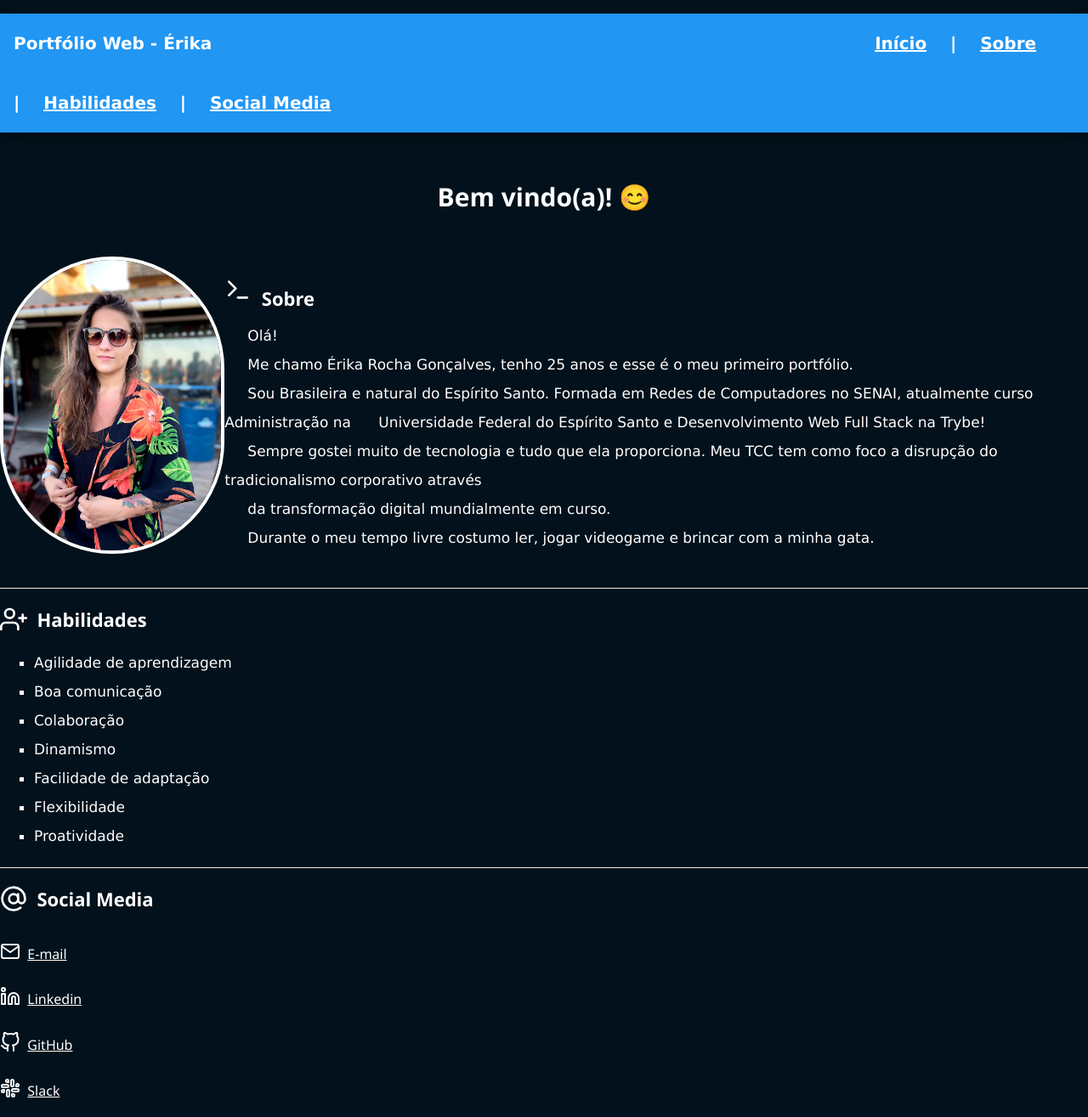
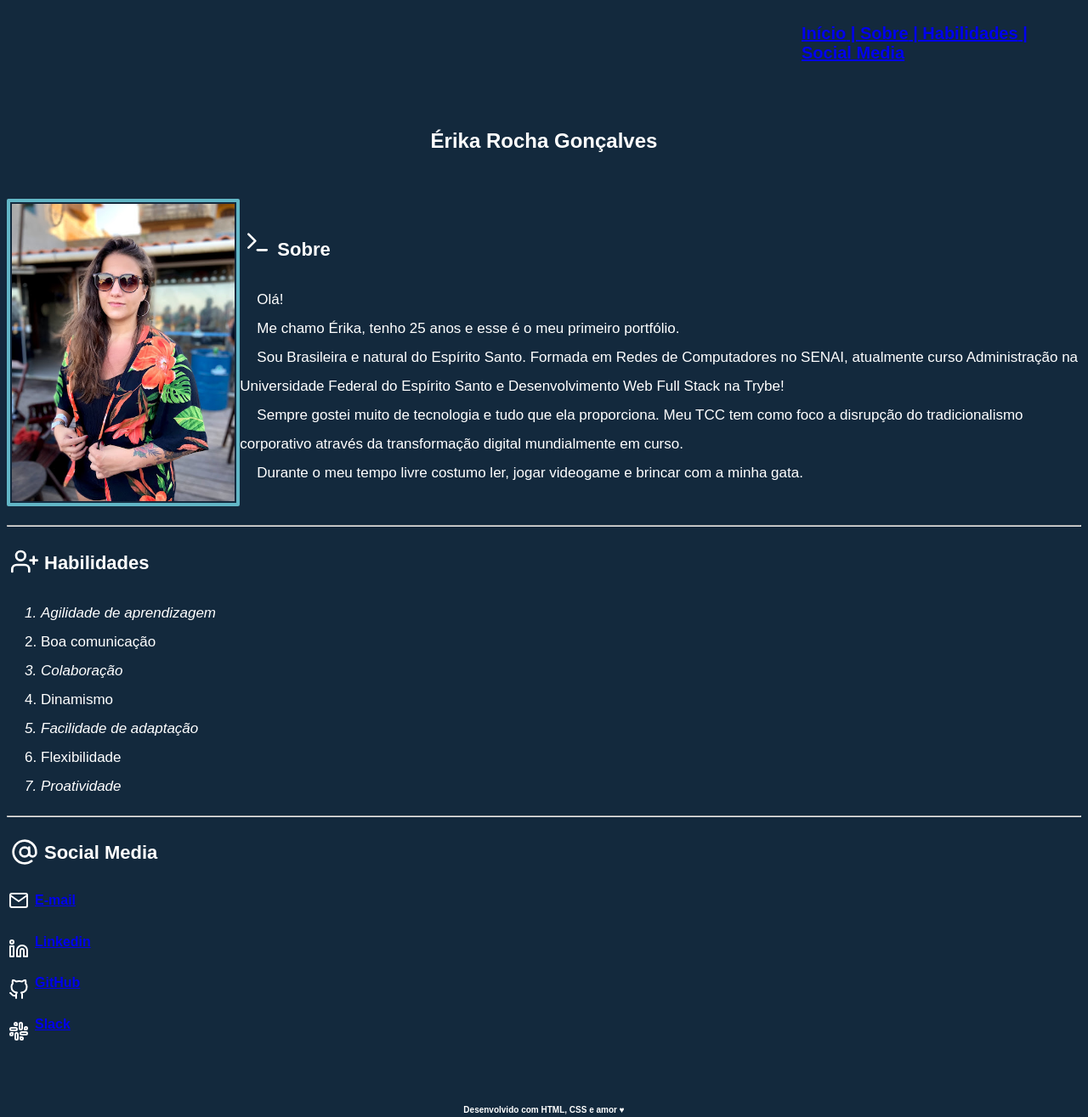
Before and after one commit to erikarg/erikarg2.github.io, a plain HTML site: page index.html in a window 1280 px wide. Shown: the top 1315 px of the page at 85% size. Drawn offline with nearby package versions, Linux system fonts and the light colour scheme.

Commit message:
Altera portfolio web

```diff
--- a/index.html
+++ b/index.html
@@ -3,91 +3,30 @@
     <head>
         <meta charset="UTF-8">
         <title> Portfólio Web | Érika Rocha</title>
+        <link rel="stylesheet" href="style.css">
         <meta name="viewport" content="width=device-width, initial-scale=1">
-<link rel="stylesheet" href="https://www.w3schools.com/w3css/4/w3.css">
-<style>
-body {
-background-color: #02111B;}
-ul.b {
-  list-style-type: square;
-  font-size: 17px;
-  color: white;
-  line-height: 2.0;
-}
-p {
-text-align: center;
-font-weight: bold;
-font-size: 20px;
-color: white;}
-p1 {
-text-align: center;
-color: white;
-font-size: 17px;
-line-height: 2.0;
-}
-h2 {
-text-align: center;
-font-weight: bold;
-line-height: 4.0;
-color: white;}
-h4 {
-text-align: start;
-font-size: 22px;
-font-weight: bold;
-color: white;}
-h5 {
-text-align: center;
-font-size: 10px;
-color: white;
-}
-h6 {
-text-align: left;
-font-size: 16px;
-color: white;
-line-height: 0.7;
-}
-img {
-border-radius: 600px;
-border: 4px solid white;
-max-width:500px;
-    max-height:350px;
-    width: auto;
-    height: auto;
-}
-img, p {
-    float:left;
-}
-::selection {
-    background-color: #1b4695;
-}
-.logo {
-    border: 0px;
-    border-radius: 0px;
-    line-height: auto;
-}
-</style>
 <body>
-
-  <div class="w3-panel w3-blue w3-card-4">
-    <p>Portfólio Web - Érika</p><p>&#160&#160&#160&#160&#160&#160&#160&#160&#160&#160&#160&#160&#160&#160&#160&#160&#160&#160&#160&#160&#160&#160&#160&#160&#160&#160&#160&#160&#160&#160&#160&#160&#160&#160&#160&#160&#160&#160&#160&#160&#160&#160&#160&#160&#160&#160&#160&#160&#160&#160&#160&#160&#160&#160&#160&#160&#160&#160&#160&#160&#160&#160&#160&#160&#160&#160&#160&#160&#160&#160&#160&#160&#160&#160&#160&#160&#160&#160&#160&#160&#160&#160&#160&#160&#160&#160&#160&#160&#160&#160&#160&#160&#160&#160&#160&#160&#160&#160&#160&#160&#160&#160&#160&#160&#160&#160&#160&#160&#160&#160&#160&#160<a href="#Inicio">Início</a></p><p>&#160&#160&#160&#160|&#160&#160&#160&#160<a href="#Sobre">Sobre</a>&#160&#160&#160&#160</p><p>|&#160&#160&#160&#160<a href="#Habilidades">Habilidades</a>&#160&#160&#160&#160</p><p>|&#160&#160&#160&#160<a href="#SocialMedia">Social Media   </p></a>
-  </div>
+  <header>
+    <p><a href="#Inicio"> Início</a><a href="#Sobre"> | Sobre</a><a href="#Habilidades"> | Habilidades</a><a href="#SocialMedia"> | Social Media</a>
+  </header>
+<h2>Érika Rocha Gonçalves</h2>
+<div>
+<img src="erika.jpg"; alt="Mulher morena de óculos escuros usando um kimono floral">
+<br/> <img class="logo" src="sobre.svg"><h4><a id="Sobre">Sobre</a></h4>
+<p1>Olá!</p1>
+<br/>
+<p1>Me chamo Érika, tenho 25 anos e esse é o meu primeiro portfólio.</p1>
+<br/>
+<p1>Sou Brasileira e natural do Espírito Santo. Formada em Redes de Computadores no SENAI, atualmente curso Administração na Universidade Federal do Espírito Santo e Desenvolvimento Web Full Stack na Trybe!</p1>
+<br/>
+<p1>Sempre gostei muito de tecnologia e tudo que ela proporciona. Meu TCC tem como foco a disrupção do tradicionalismo corporativo através da transformação digital mundialmente em curso.</p1>
+<br/>
+<p1>Durante o meu tempo livre costumo ler, jogar videogame e brincar com a minha gata. </p1>
 </div>
-<h2>Bem vindo(a)! &#128522</h2>
-<img src="erika.jpg"; alt="Mulher morena de óculos escuros usando um kimono floral">
-<br/> <img src="sobre.svg" class="logo"><h4>&#160&#160<a id="Sobre">Sobre</a></h4>
-<p1>&#160&#160&#160&#160&#160Olá!</p1>
-<br/>
-<p1>&#160&#160&#160&#160&#160Me chamo Érika Rocha Gonçalves, tenho 25 anos e esse é o meu primeiro portfólio.</p1>
-<br/>
-<p1>&#160&#160&#160&#160&#160Sou Brasileira e natural do Espírito Santo. Formada em Redes de Computadores no SENAI, atualmente curso Administração na &#160&#160&#160&#160&#160Universidade&#160Federal do Espírito Santo e Desenvolvimento Web Full Stack na Trybe!</p1>
-<br/>
-<p1>&#160&#160&#160&#160&#160Sempre gostei muito de tecnologia e tudo que ela proporciona. Meu TCC tem como foco a disrupção do tradicionalismo corporativo através<br/>&#160&#160&#160&#160 da transformação digital mundialmente em curso.</p1>
-<br/>
-<p1>&#160&#160&#160&#160&#160Durante o meu tempo livre costumo ler, jogar videogame e brincar com a minha gata. </p1>
 <br/>
 <br/>
 <hr>
-<img src="habilidades.svg" class="logo"> <h4>&#160&#160<a id="Habilidades">Habilidades</a></h4>
+<img src="habilidades.svg" class="logo"> <h4><a id="Habilidades">Habilidades</a></h4>
 <ul class="b">
     <li>Agilidade de aprendizagem</li>
     <li>Boa comunicação</li>
@@ -98,15 +37,11 @@ img, p {
     <li>Proatividade</li>
   </ul>
 <hr/>
-<img src="socialmedia.svg" class="logo"><h4>&#160&#160<a id="SocialMedia">Social Media</a></h4>
-<br/>
-<img src="email.svg" class="logo"> <h6>&#160&#160<a href="mailto:erikatrue@gmail.com" target="_blank">E-mail</a></h6>
-<br/>
-<img src="linkedin.svg" class="logo"> <h6>&#160&#160<a href="https://www.linkedin.com/in/erg1101" target="_blank">Linkedin</a></h6>
-<br/>
-<img src="github.svg" class="logo"> <h6>&#160&#160<a href="https://github.com/erikarg" target="_blank">GitHub</a></h6>
-<br/>
-<img src="slack.svg" class="logo"> <h6>&#160&#160<a href="https://trybe.slack.com/team/U02USLBQZ6C" target="_blank">Slack</a></h6>
+<img src="socialmedia.svg" class="logo"><h4><a id="SocialMedia">Social Media</a></h4>
+<img src="email.svg" class="logo2"> <h6><a href="mailto:erikatrue@gmail.com" target="_blank">E-mail</a></h6>
+<img src="linkedin.svg" class="logo2"> <h6><a href="https://www.linkedin.com/in/erg1101" target="_blank">Linkedin</a></h6>
+<img src="github.svg" class="logo2"> <h6><a href="https://github.com/erikarg" target="_blank">GitHub</a></h6>
+<img src="slack.svg" class="logo2"> <h6><a href="https://trybe.slack.com/team/U02USLBQZ6C" target="_blank">Slack</a></h6>
 <br/>
 <br/>
 <h5>Desenvolvido com HTML, CSS e amor &#9829</h5>
--- /dev/null
+++ b/style.css
@@ -0,0 +1,85 @@
+body {
+    background-color: #13293D;}
+    ul.b {
+      list-style-type: decimal;
+      font-size: 17px;
+      color: white;
+      line-height: 2.0;
+      font-family: sans-serif;
+    }
+    p {
+    font-weight: bold;
+    font-size: 20px;
+    color: white;
+    font-family: sans-serif;
+    }
+    p1 {
+    text-align: justify;
+    color: white;
+    font-size: 17px;
+    line-height: 2.0;
+    font-family: sans-serif;
+    margin-left: 20px;
+    }
+    h2 {
+    text-align: center;
+    font-weight: bold;
+    line-height: 4.0;
+    color: white;
+    font-family: sans-serif;
+    }
+    h4 {
+    text-align: start;
+    font-size: 22px;
+    font-weight: bold;
+    color: white;
+    font-family: sans-serif;
+    }
+    h5 {
+    text-align: center;
+    font-size: 10px;
+    color: white;
+    font-family: sans-serif;
+    }
+    h6 {
+    text-align: left;
+    font-size: 16px;
+    color: white;
+    line-height: 0.7;
+    font-family: sans-serif;
+    }
+    img {
+    border-radius: 2px;
+    border: 4px solid #62b6c6;
+    max-width:500px;
+    max-height:350px;
+    width: auto;
+    height: auto;
+    padding: 2px;
+    }
+    img, p {
+        float:left;
+    }
+    .logo {
+        border-style: none;
+        margin-top: 15px;
+        margin-left: 3px;
+        margin-right: 5px;
+    }
+    .logo2 {
+        border-style: none;
+        margin-right: 5px;
+        margin-bottom: 10px;
+    }
+    header {
+        background-color: #13293d;
+        color: white;
+        display: inline-block;
+        margin-left: 935px;
+    }
+    ul li:nth-child(odd) {
+       font-style: italic;
+    }
+    a:hover {
+        color: white;
+    }
```
